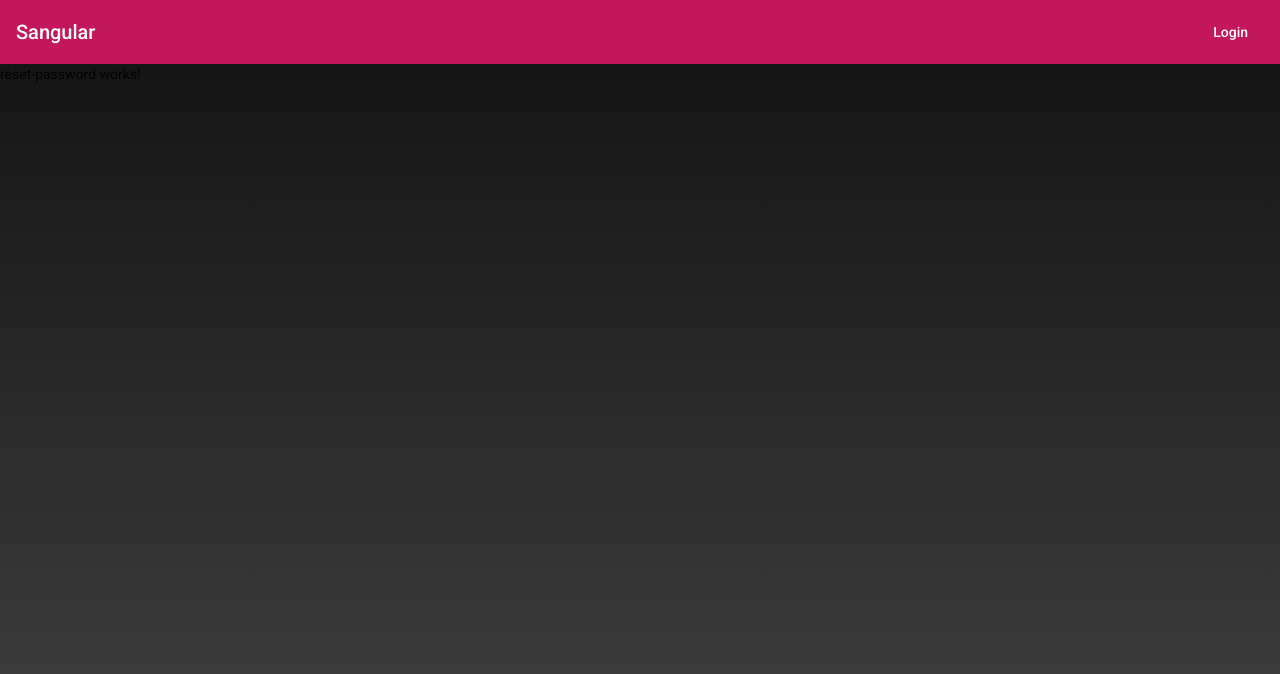
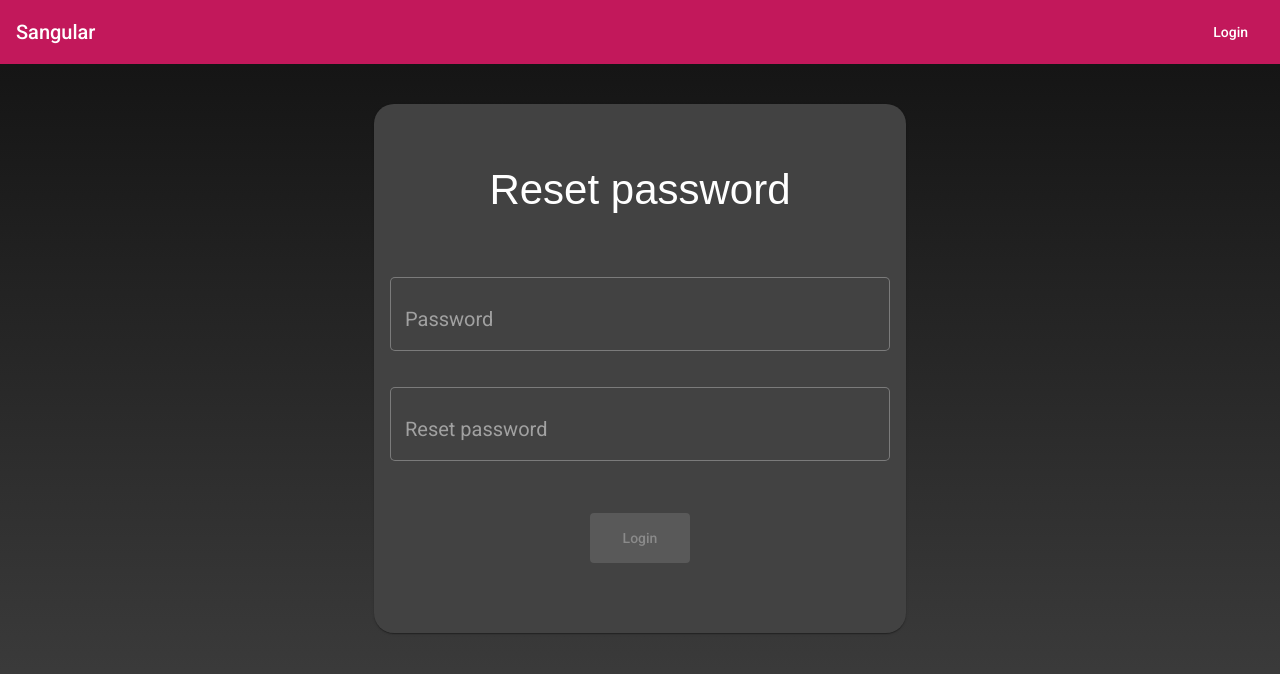
Before and after one commit to sebasanger/sangular, an Angular app: page /auth/reset-password in a window 1280 px wide. Shown: the top 674 px of the page. Built offline with nearby package versions, Linux system fonts and the light colour scheme.

Commit message:
creating login service and user model

```diff
--- a/package.json
+++ b/package.json
@@ -24,6 +24,7 @@
     "@angular/router": "~11.0.4",
     "@angular/service-worker": "~11.0.4",
     "rxjs": "~6.6.0",
+    "sweetalert2": "^10.14.1",
     "tslib": "^2.0.0",
     "zone.js": "~0.10.2"
   },
--- a/src/app/auth/forget-password/forget-password.component.scss
+++ b/src/app/auth/forget-password/forget-password.component.scss
@@ -33,9 +33,3 @@ mat-card-actions button {
   color: white;
   background-color: red;
 }
-
-.forget-password-text {
-  color: red;
-  text-decoration: none;
-  text-shadow: 1px 1px rgb(92, 1, 1);
-}
--- a/src/app/auth/login/login.component.ts
+++ b/src/app/auth/login/login.component.ts
@@ -1,5 +1,9 @@
 import { Component } from '@angular/core';
 import { FormBuilder, Validators } from '@angular/forms';
+import { Router } from '@angular/router';
+import { User } from 'src/app/models/user.model';
+import { UserService } from 'src/app/services/user.service';
+import Swal from 'sweetalert2';
 
 @Component({
   selector: 'app-login',
@@ -7,16 +11,36 @@ import { FormBuilder, Validators } from '@angular/forms';
   styleUrls: ['./login.component.scss'],
 })
 export class LoginComponent {
-  loginForm = this.fb.group({
+  public loginForm = this.fb.group({
     email: [null, [Validators.required, Validators.email]],
     password: [null, Validators.required],
   });
 
   public hide = true;
 
-  constructor(private fb: FormBuilder) {}
+  constructor(
+    private fb: FormBuilder,
+    private router: Router,
+    private _userService: UserService
+  ) {}
 
   onSubmit() {
-    alert('Thanks!');
+    if (this.loginForm.invalid) {
+      return;
+    }
+    const user = new User(
+      this.loginForm.get('email')?.value,
+      this.loginForm.get('password')?.value
+    );
+
+    this._userService.login(user, true).subscribe(
+      (res: any) => {
+        Swal.fire('Bienvenido', res.usuario.nombre, 'success');
+        this.router.navigateByUrl('/');
+      },
+      (err) => {
+        Swal.fire('Error', err.error.mensaje, 'error');
+      }
+    );
   }
 }
--- a/src/app/auth/reset-password/reset-password.component.html
+++ b/src/app/auth/reset-password/reset-password.component.html
@@ -1 +1,64 @@
-<p>reset-password works!</p>
+<section fxLayoutAlign="center">
+  <mat-card>
+    <form
+      [formGroup]="resetPasswordForm"
+      novalidate
+      (ngSubmit)="onSubmit()"
+      fxLayout="column"
+      fxLayoutAlign="center center"
+      fxLayoutGap="12px"
+    >
+      <mat-card-header>
+        <mat-card-title>Reset password</mat-card-title>
+      </mat-card-header>
+      <mat-card-content>
+        <div class="row">
+          <div class="col">
+            <mat-form-field appearance="outline" color="accent">
+              <input
+                matInput
+                placeholder="Password"
+                formControlName="password"
+              />
+              <mat-error
+                *ngIf="
+                  resetPasswordForm.controls['password'].hasError('required')
+                "
+              >
+                Password is <strong>required</strong>
+              </mat-error>
+            </mat-form-field>
+          </div>
+          <div class="col">
+            <mat-form-field appearance="outline" color="accent">
+              <input
+                matInput
+                placeholder="Reset password"
+                formControlName="repeatPassword"
+              />
+              <mat-error
+                *ngIf="
+                  resetPasswordForm.controls['repeatPassword'].hasError(
+                    'required'
+                  )
+                "
+              >
+                Repeat password is <strong>required</strong>
+              </mat-error>
+            </mat-form-field>
+          </div>
+        </div>
+      </mat-card-content>
+      <mat-card-actions>
+        <button
+          mat-raised-button
+          color="primary"
+          [disabled]="resetPasswordForm.invalid"
+          type="submit"
+        >
+          Login
+        </button>
+      </mat-card-actions>
+    </form>
+  </mat-card>
+</section>
--- a/src/app/auth/reset-password/reset-password.component.scss
+++ b/src/app/auth/reset-password/reset-password.component.scss
@@ -0,0 +1,35 @@
+mat-card {
+  text-align: center;
+  width: 60%;
+  max-width: 500px;
+  margin-top: 40px;
+  border-radius: 20px;
+}
+
+mat-form-field {
+  width: 100%;
+  font-size: 20px;
+}
+
+mat-card-content {
+  width: 100%;
+}
+
+mat-card-header mat-card-title {
+  font-size: 3em;
+  font-family: sans-serif;
+  margin: 60px auto;
+}
+
+mat-card-actions button {
+  width: 100px;
+  height: 50px;
+  margin-bottom: 30px;
+}
+
+.error {
+  padding: 16px;
+  width: 300px;
+  color: white;
+  background-color: red;
+}
--- a/src/app/auth/reset-password/reset-password.component.ts
+++ b/src/app/auth/reset-password/reset-password.component.ts
@@ -1,15 +1,30 @@
 import { Component, OnInit } from '@angular/core';
+import { FormBuilder, Validators } from '@angular/forms';
 
 @Component({
   selector: 'app-reset-password',
   templateUrl: './reset-password.component.html',
-  styleUrls: ['./reset-password.component.scss']
+  styleUrls: ['./reset-password.component.scss'],
 })
 export class ResetPasswordComponent implements OnInit {
+  resetPasswordForm = this.fb.group({
+    password: [null, [Validators.required]],
+    repeatPassword: [null, Validators.required],
+  });
 
-  constructor() { }
+  public hide = true;
+  constructor(private fb: FormBuilder) {}
 
-  ngOnInit(): void {
+  ngOnInit(): void {}
+
+  onSubmit() {
+    if (
+      this.resetPasswordForm.controls['repeatPassword'].value !=
+      this.resetPasswordForm.controls['password'].value
+    ) {
+      alert('Error');
+    } else {
+      alert('Thanks!');
+    }
   }
-
 }
--- a/src/app/models/user.model.ts
+++ b/src/app/models/user.model.ts
@@ -3,9 +3,9 @@ import { environment } from 'src/environments/environment';
 const base_url = environment.base_url;
 export class User {
   constructor(
-    public nombre: string,
     public email: string,
     public password?: string,
+    public name?: string,
     public id?: number,
     public role?: 'ADMIN_ROLE' | 'USER_ROLE',
     public img?: string
--- a/src/app/services/user.service.ts
+++ b/src/app/services/user.service.ts
@@ -2,9 +2,33 @@ import { HttpClient } from '@angular/common/http';
 import { Injectable } from '@angular/core';
 import { environment } from '../../environments/environment';
 import { User } from '../models/user.model';
+import { catchError, map, tap } from 'rxjs/operators';
 
 const base_url = environment.base_url;
 @Injectable({
   providedIn: 'root',
 })
-export class UserService {}
+export class UserService {
+  constructor(private http: HttpClient) {}
+
+  login(usuario: User, remember: boolean = false) {
+    if (remember == true) {
+      localStorage.setItem('email', usuario.email);
+    } else {
+      localStorage.removeItem('email');
+    }
+    return this.http.post(`${base_url}/login`, usuario).pipe(
+      tap((res: any) => {
+        this.saveStorage(res.token, res.menu, res.usuario);
+      })
+    );
+  }
+
+  saveStorage(token: string, menu: any, usuario?: User) {
+    localStorage.setItem('token', token);
+    localStorage.setItem('menu', JSON.stringify(menu));
+    if (usuario) {
+      localStorage.setItem('user', JSON.stringify(usuario));
+    }
+  }
+}
```
Also changed, not shown: 1 other file (tests, documents, lock files or other folders).
